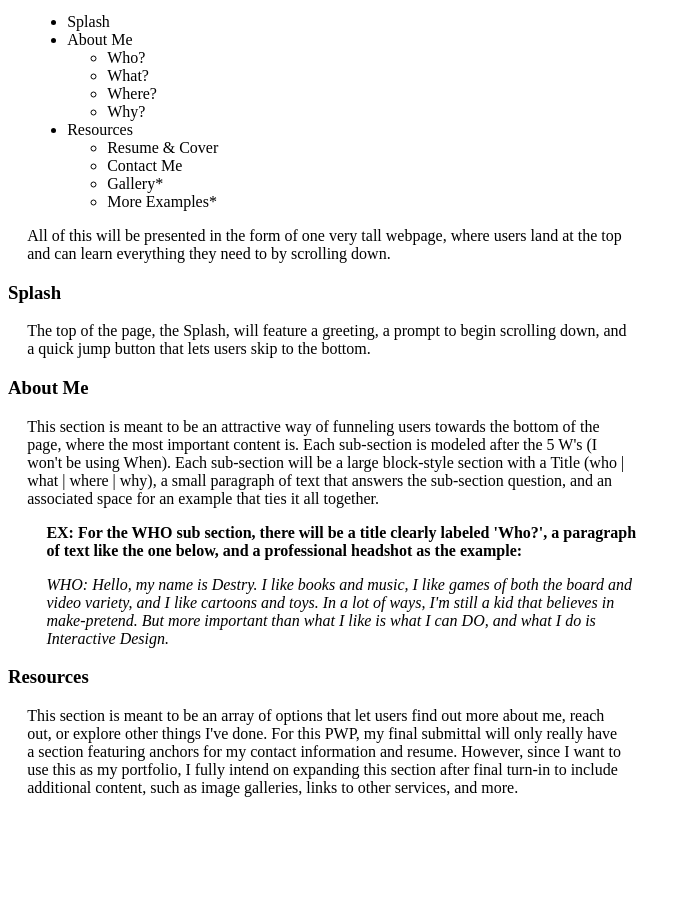
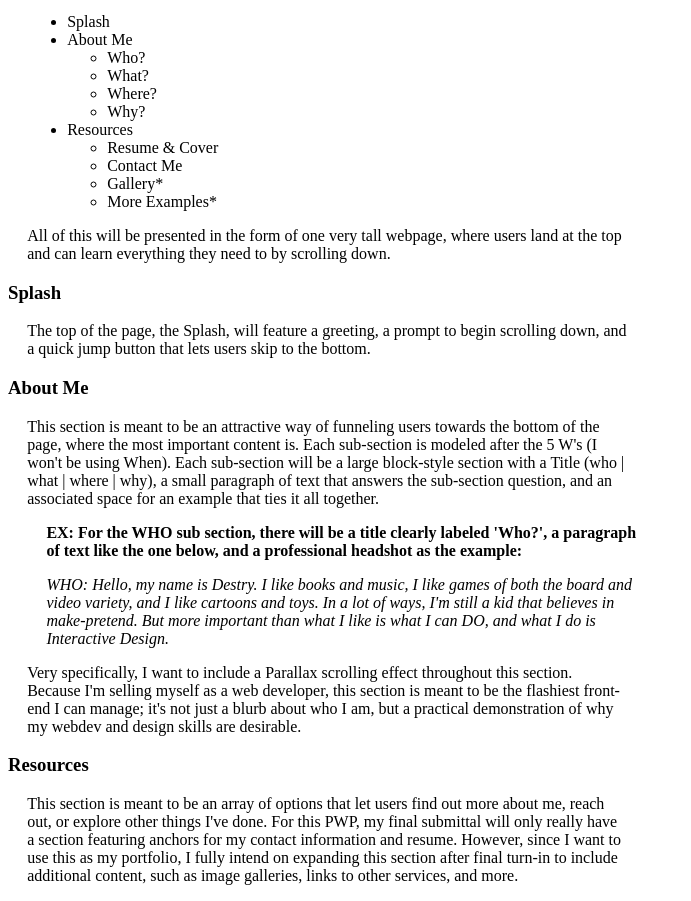
Before and after one commit to DestryU/destryU-pwp, a plain HTML site: page public_html/documentation/milestone-2.html in a window 1280 px wide. Shown: the part 155-1056 px from the top of the page, without its empty margins (0-691 px from the left). Before the commit the page ends 968 px from the top, so only its background shows below. Drawn offline with Linux system fonts and the light colour scheme.

Commit message:
Added in missing section about desired effects and functionality

```diff
--- a/public_html/documentation/milestone-2.html
+++ b/public_html/documentation/milestone-2.html
@@ -70,6 +70,11 @@
         I can DO, and what I do is Interactive Design.</em>
     </p>
 </div>
+<p class="indent box">
+    Very specifically, I want to include a Parallax scrolling effect throughout this section. Because I'm selling myself
+    as a web developer, this section is meant to be the flashiest front-end I can manage; it's not just a blurb about
+    who I am, but a practical demonstration of why my webdev and design skills are desirable.
+</p>
 
 
 <h3>Resources</h3>
```
